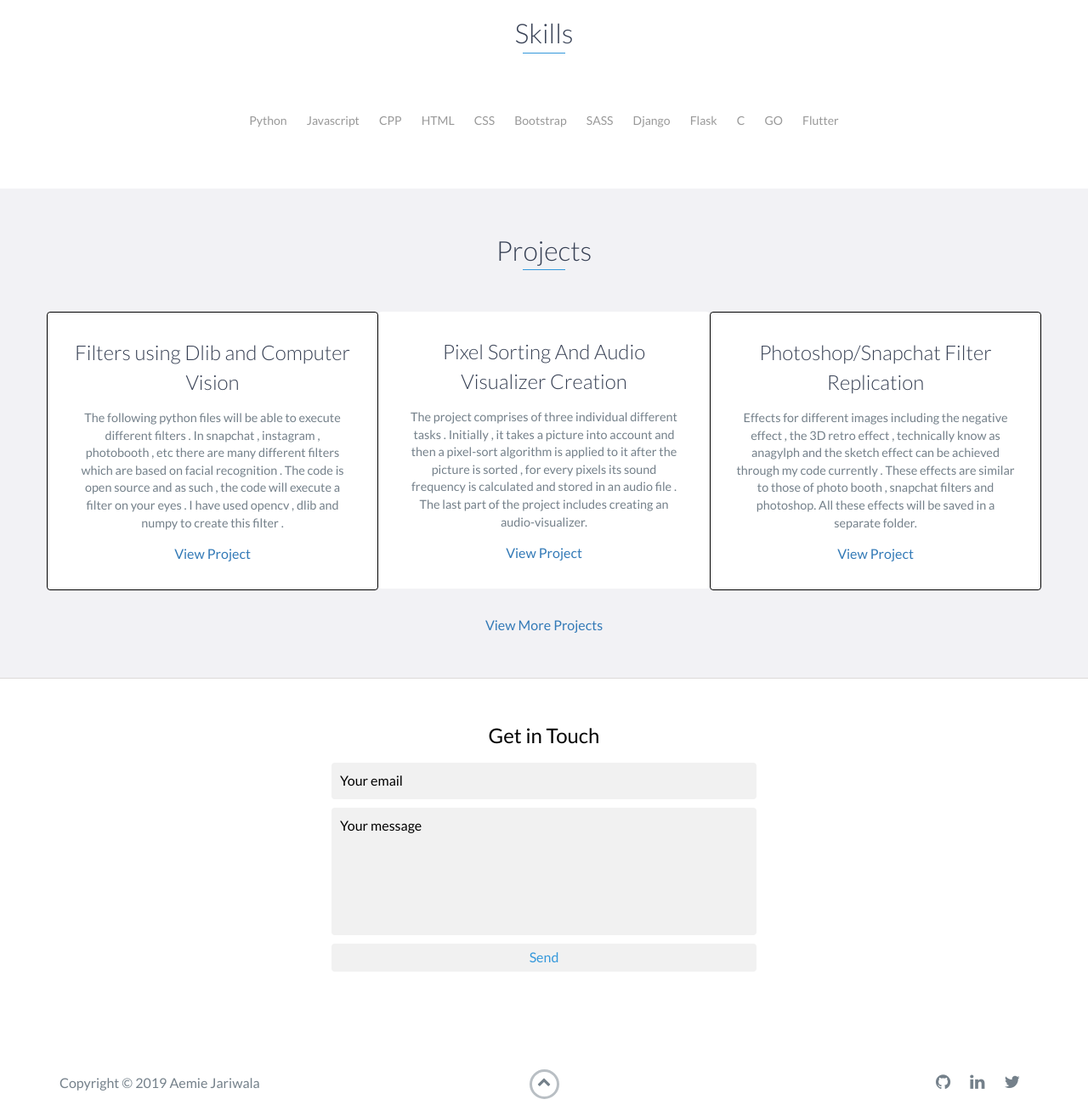
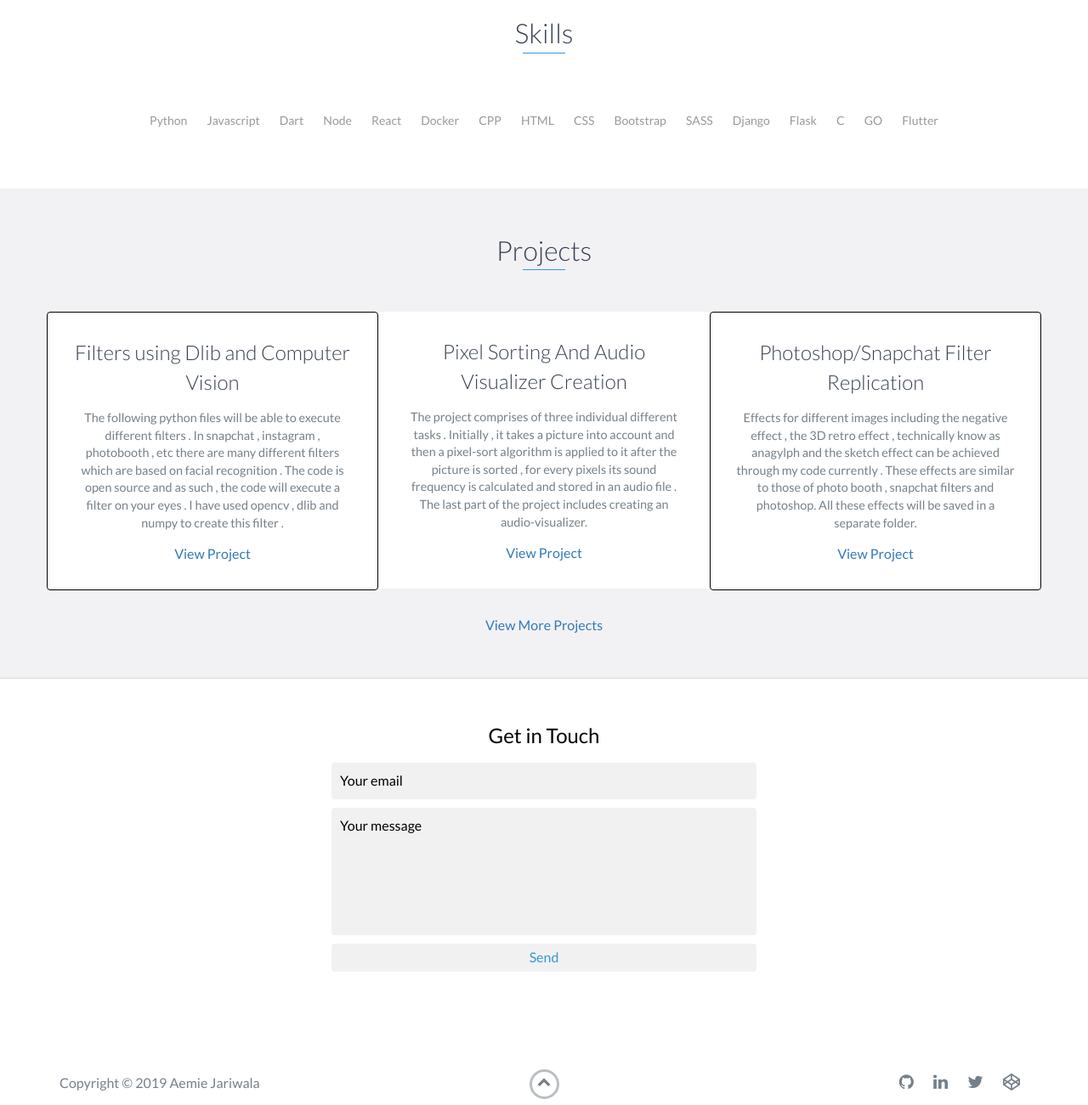
Before and after one commit to AemieJ/aemieJ.github.io, a website: page index.html in a window 1280 px wide. Shown: the part 1800-3101 px from the top of the page at 85% size. Drawn offline with nearby package versions, Linux system fonts and the light colour scheme.

Commit message:
make changes to codepen and skills section

```diff
--- a/index.html
+++ b/index.html
@@ -123,6 +123,10 @@
         <div class="container">
             <div class="chart" data-percent="90">Python</div>
             <div class="chart" data-percent="60">Javascript</div>
+            <div class="chart" data-percent="65">Dart</div>
+            <div class="chart" data-percent="80">Node</div>
+            <div class="chart" data-percent="60">React</div>
+            <div class="chart" data-percent="35">Docker</div>
             <div class="chart" data-percent="75">CPP</div>
             <div class="chart" data-percent="80">HTML</div>
             <div class="chart" data-percent="80">CSS</div>
@@ -305,6 +309,9 @@
                         <li>
                             <a href="https://twitter.com/AemieJariwala" target="_blank"><i class="fa fa-twitter" aria-hidden="true"></i></a>
                         </li>
+                        <li>
+                            <a href="https://codepen.io/aemiej" target="_blank"><i class="fa fa-codepen" aria-hidden="true"></i></a>
+                        </li>
                     </ul>
                 </div>
             </div>
```
